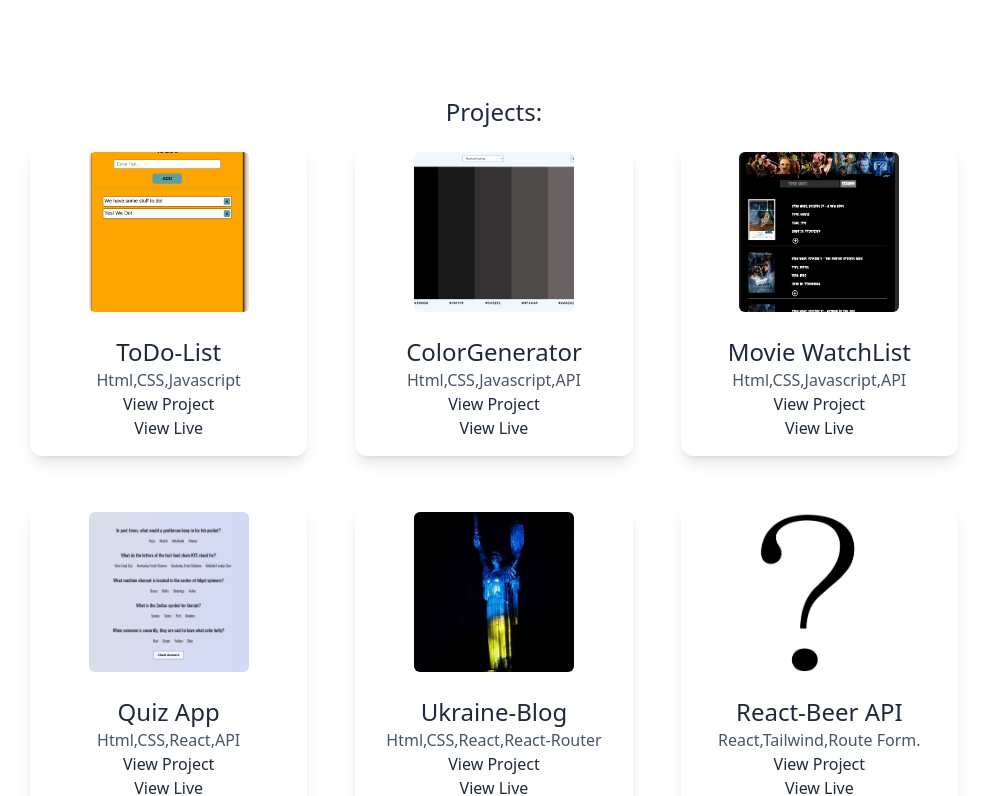
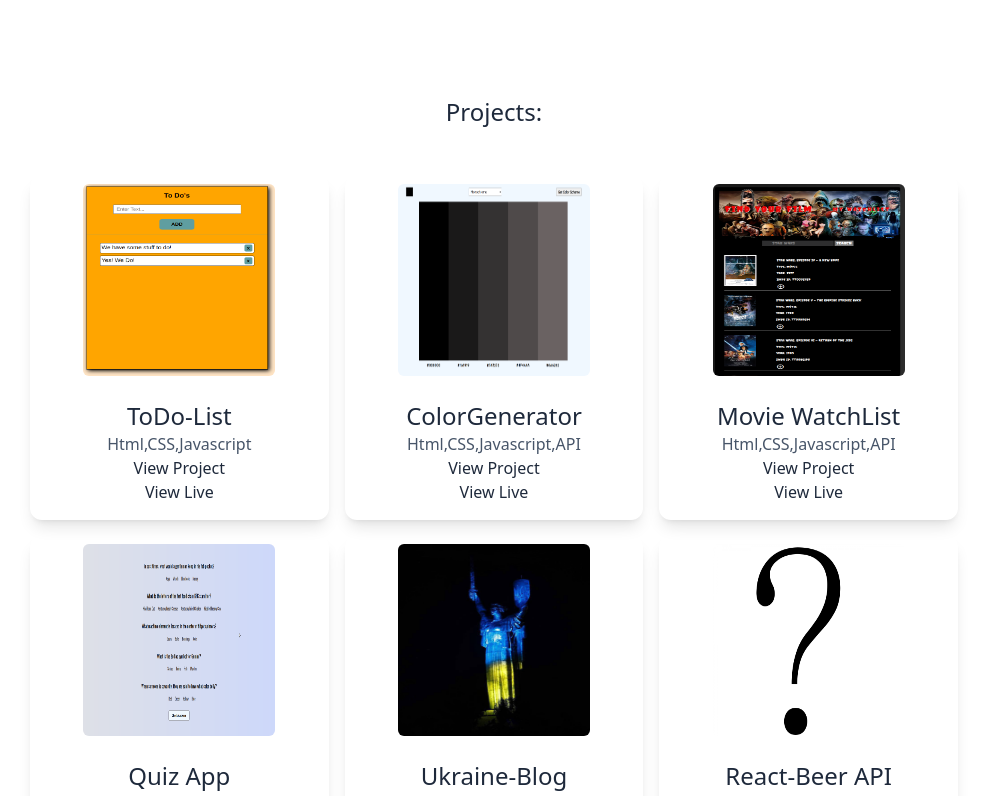
Before and after one commit to Myk-benot/React-Portfolio, a React (Vite) app: page / in a window 1280 px wide. Shown: the part 1220-2016 px from the top of the page, without its empty margins (146-1133 px from the left). Built offline with nearby package versions, Linux system fonts and the light colour scheme.

Commit message:
#card adjustment/framer-motion install

```diff
--- a/package.json
+++ b/package.json
@@ -10,6 +10,7 @@
     "preview": "vite preview"
   },
   "dependencies": {
+    "framer-motion": "^10.16.4",
     "react": "^18.2.0",
     "react-dom": "^18.2.0",
     "react-icons": "^4.11.0"
--- a/src/Info.jsx
+++ b/src/Info.jsx
@@ -1,4 +1,5 @@
 import React from "react";
+import { motion, useAnimate, stagger } from "framer-motion";
 import image2 from "./images/image2.jpg";
 import projectsData from "./Data.jsx";
 import {
@@ -68,14 +69,14 @@ export default function Info() {
       <h3 className="text-center text-2xl text-slate-800 font-medium dark:text-yellow-100">
         Projects:
       </h3>
-      <div className="grid grid-cols-1 md:grid-cols-2 lg:grid-cols-3 gap-4">
+      <div className=" my-12 mx-4 grid grid-cols-1 md:grid-cols-2 lg:grid-cols-3 gap-4 place-items-center ">
         {projectsData.map((project) => (
           <div
-            className="m-4 text-center flex flex-col items-center shadow-lg p-2 rounded-xl min-w-[250px] dark:bg-yellow-50"
+            className=" text-center flex flex-col items-center  shadow-lg p-2 rounded-xl min-w-full dark:bg-yellow-50"
             key={project.title}
           >
             <img
-              className="rounded-md mb-4 h-40 w-40 object-cover"
+              className="rounded-md mb-4 h-48 w-48 object-fit"
               src={project.imageSrc}
               alt={project.title}
             />
@@ -83,7 +84,7 @@ export default function Info() {
               <h3 className="text-2xl text-slate-800 font-medium dark:text-sky-900">
                 {project.title}
               </h3>
-              <p className="text-md leading-6 text-slate-600 dark:text-sky-900 break-words">
+              <p className=" text-base leading-6 text-slate-600 dark:text-sky-900 break-words">
                 {project.description}
               </p>
               <div className="flex flex-col">
```
Also changed, not shown: 1 other file (tests, documents, lock files or other folders).
